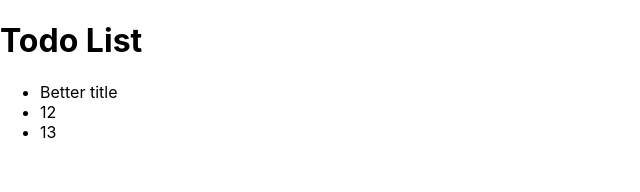
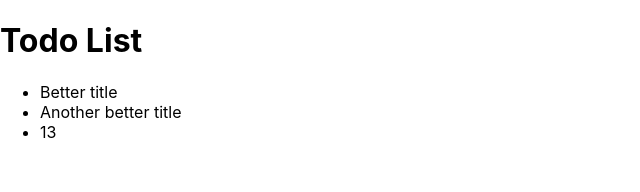
Before and after one commit to davidrapoport/code-the-dream-canary, a React (Create React App) app: page / in a window 1280 px wide. Shown: the top 192 px of the page, without its empty margins (0-640 px from the left). Built offline with nearby package versions, Linux system fonts and the light colour scheme.

Commit message:
Better title round 2

```diff
--- a/src/App.js
+++ b/src/App.js
@@ -1,6 +1,6 @@
 import './App.css';
 
-const todoList = [{id: 1, title:"Better title"},{id: 2, title:"12"},{id: 3, title:"13"}];
+const todoList = [{id: 1, title:"Better title"},{id: 2, title:"Another better title"},{id: 3, title:"13"}];
 function App() {
   console.log(todoList)
   return <div>
```
